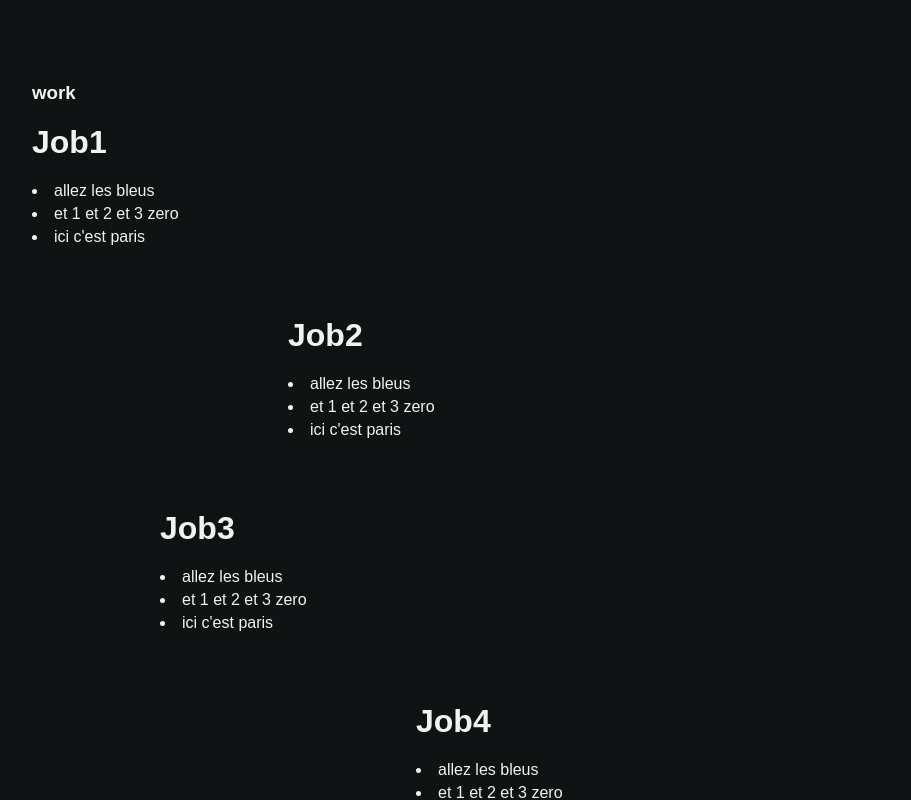
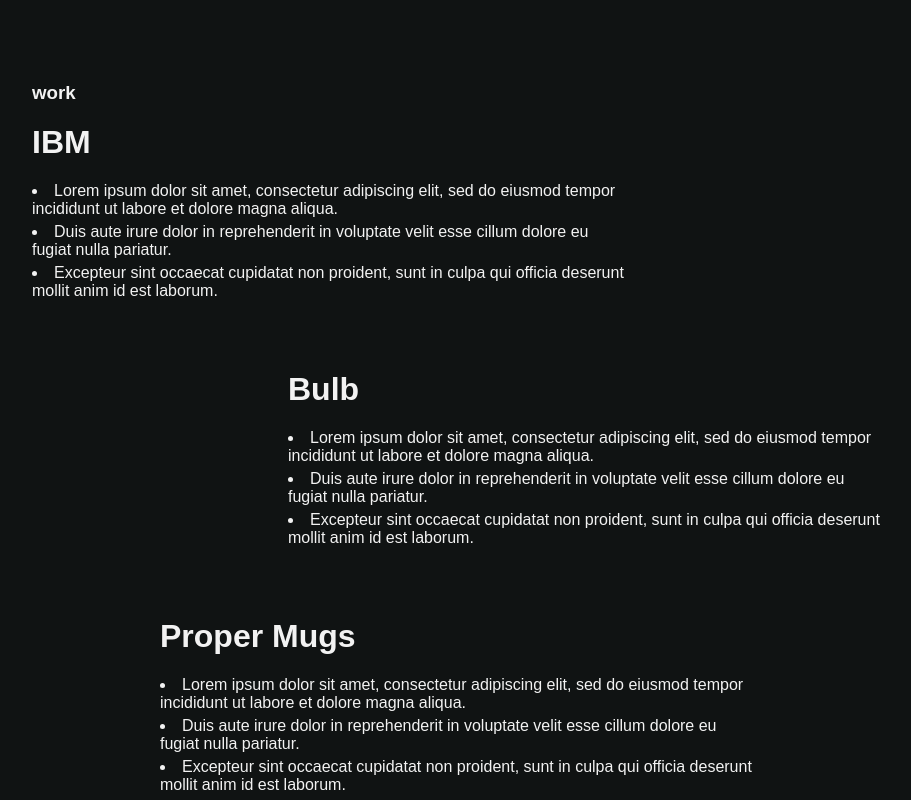
Before and after one commit to tristanp1407/tristanplet.com, a React (Create React App) app: page / in a window 1280 px wide. Shown: the part 1460-2260 px from the top of the page, without its empty margins (96-1007 px from the left). Built offline with nearby package versions, Linux system fonts and the light colour scheme.

Commit message:
added lorem ipsum

```diff
--- a/src/components/Work/OneJob/OneJob.styled.js
+++ b/src/components/Work/OneJob/OneJob.styled.js
@@ -4,6 +4,7 @@
   display: flex;
   flex-direction: column;
   margin: 20px auto 30px ${(props) => props.marginLeft};
+  max-width: 600px;
 `;
 
 export const Title = styled.h1`
--- a/src/components/Work/Work.js
+++ b/src/components/Work/Work.js
@@ -5,20 +5,36 @@
 export default function Work() {
   let jobs = {
     job1: {
-      title: "Job1",
-      listItems: ["allez les bleus", "et 1 et 2 et 3 zero", "ici c'est paris"],
+      title: "IBM",
+      listItems: [
+        "Lorem ipsum dolor sit amet, consectetur adipiscing elit, sed do eiusmod tempor incididunt ut labore et dolore magna aliqua.",
+        "Duis aute irure dolor in reprehenderit in voluptate velit esse cillum dolore eu fugiat nulla pariatur.",
+        "Excepteur sint occaecat cupidatat non proident, sunt in culpa qui officia deserunt mollit anim id est laborum.",
+      ],
     },
     job2: {
-      title: "Job2",
-      listItems: ["allez les bleus", "et 1 et 2 et 3 zero", "ici c'est paris"],
+      title: "Bulb",
+      listItems: [
+        "Lorem ipsum dolor sit amet, consectetur adipiscing elit, sed do eiusmod tempor incididunt ut labore et dolore magna aliqua.",
+        "Duis aute irure dolor in reprehenderit in voluptate velit esse cillum dolore eu fugiat nulla pariatur.",
+        "Excepteur sint occaecat cupidatat non proident, sunt in culpa qui officia deserunt mollit anim id est laborum.",
+      ],
     },
     job3: {
-      title: "Job3",
-      listItems: ["allez les bleus", "et 1 et 2 et 3 zero", "ici c'est paris"],
+      title: "Proper Mugs",
+      listItems: [
+        "Lorem ipsum dolor sit amet, consectetur adipiscing elit, sed do eiusmod tempor incididunt ut labore et dolore magna aliqua.",
+        "Duis aute irure dolor in reprehenderit in voluptate velit esse cillum dolore eu fugiat nulla pariatur.",
+        "Excepteur sint occaecat cupidatat non proident, sunt in culpa qui officia deserunt mollit anim id est laborum.",
+      ],
     },
     job4: {
-      title: "Job4",
-      listItems: ["allez les bleus", "et 1 et 2 et 3 zero", "ici c'est paris"],
+      title: "T-Shirts",
+      listItems: [
+        "Lorem ipsum dolor sit amet, consectetur adipiscing elit, sed do eiusmod tempor incididunt ut labore et dolore magna aliqua.",
+        "Duis aute irure dolor in reprehenderit in voluptate velit esse cillum dolore eu fugiat nulla pariatur.",
+        "Excepteur sint occaecat cupidatat non proident, sunt in culpa qui officia deserunt mollit anim id est laborum.",
+      ],
     },
   };
 
```
Also changed, not shown: src/components/Work/OneJob/OneJob.js (+0 -7 lines).
